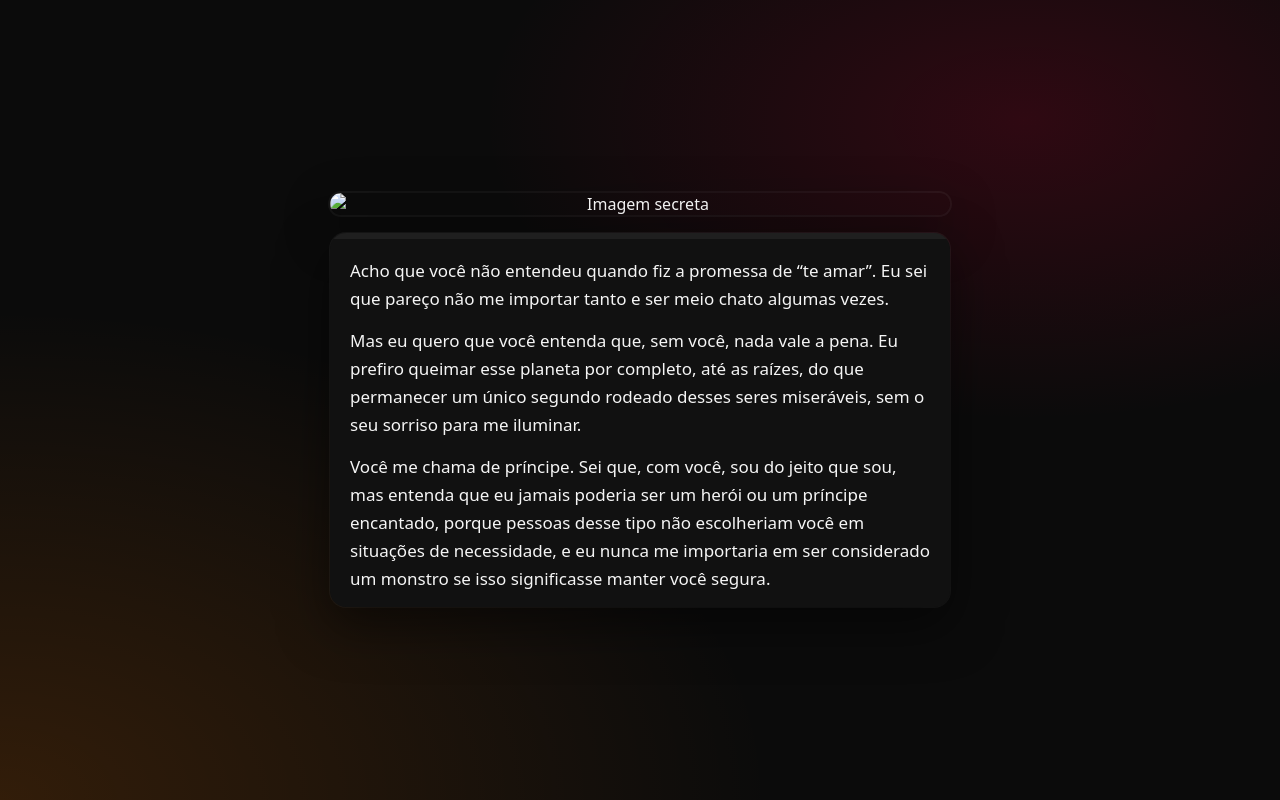
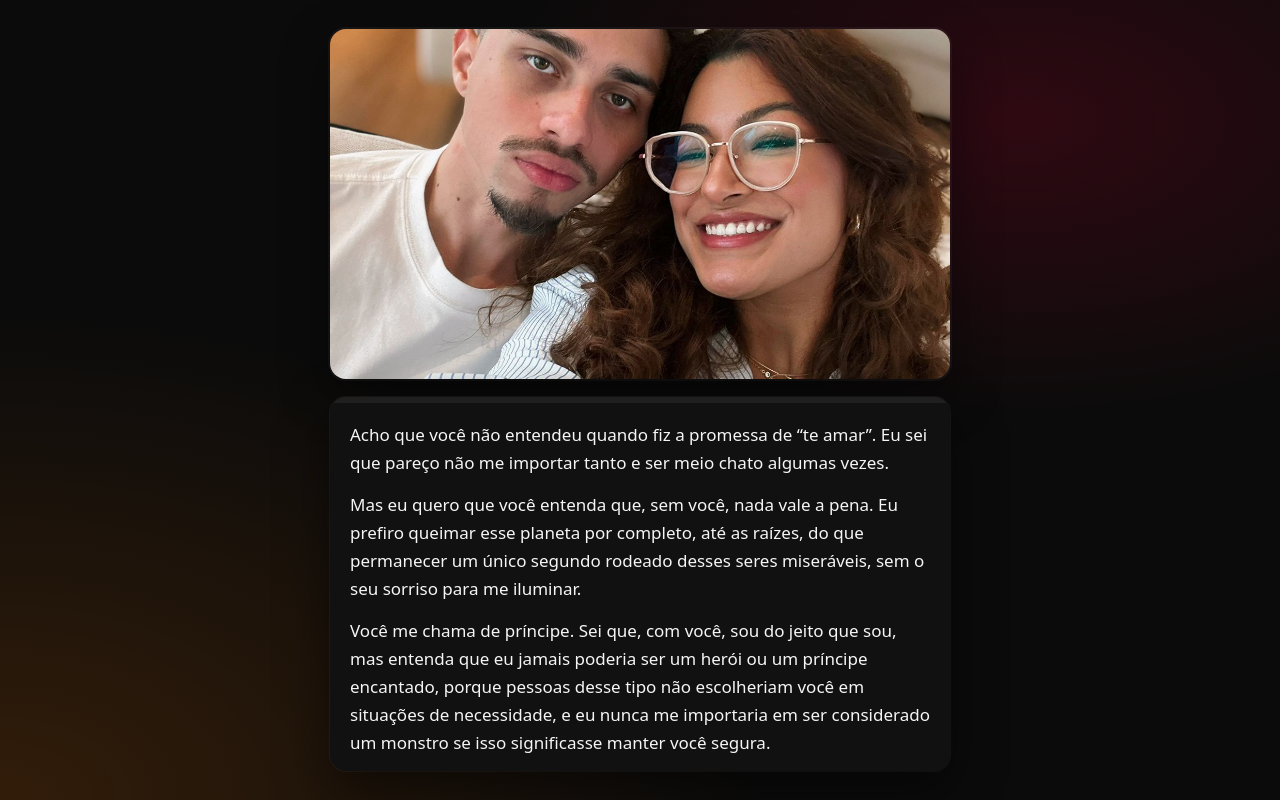
Before and after one commit to CMarcosVi/aniversario, a plain HTML site: page coracao/secreta.html in a window 1280 px wide. Drawn offline with Linux system fonts and the light colour scheme; the site is published under a folder, as on GitHub Pages, so addresses that start at the root find nothing.

Commit message:
Update secreta.html

```diff
--- a/coracao/secreta.html
+++ b/coracao/secreta.html
@@ -97,7 +97,7 @@
   <div class="wrap">
 
     <section class="reveal" id="reveal">
-      <img src="/assets/img2.jpg" alt="Imagem secreta" id="secretImg">
+      <img src="../assets/img2.jpg" alt="Imagem secreta" id="secretImg">
 
       <article class="text-card" id="textCard">
         <div class="readbar"><div class="readbar-fill" id="readFill"></div></div>
```
